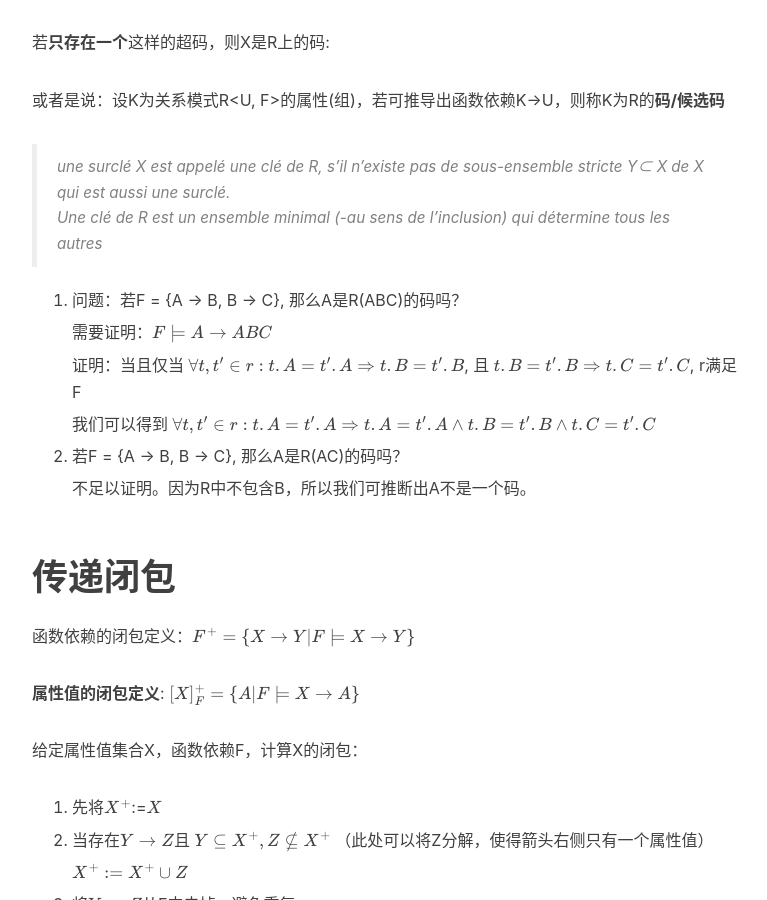
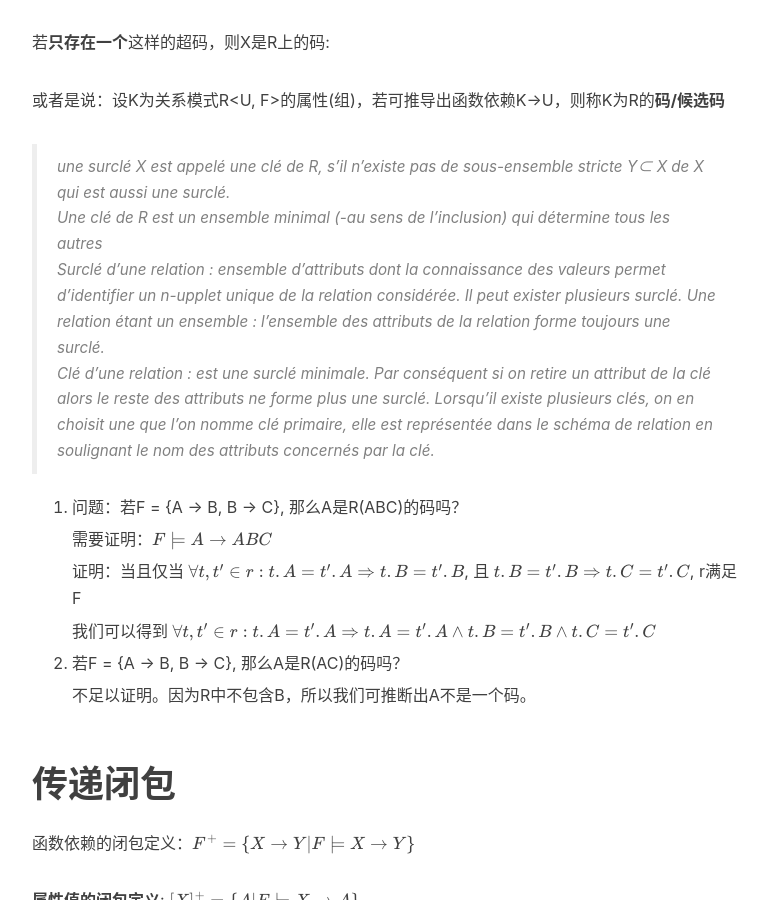
Before and after one commit to valeeraZ/valeeraZ.github.io, a Jekyll site: the page built from _posts/2019-12-10-functional-dependency.md, in a window 1280 px wide and 900 px high, scrolled down 4843 px. Shown: the whole window, without its empty margins (233-1000 px from the left). Built offline with Jekyll 4.4.1, drawn with Linux system fonts in a browser that asks for light colours; nearby versions of some CDN libraries; formulas are drawn with MathJax 3; comment, search, counter and statistics services are not loaded; some of the changed text lies outside the part shown.

Commit message:
modification in post

```diff
--- a/_posts/2019-12-10-functional-dependency.md
+++ b/_posts/2019-12-10-functional-dependency.md
@@ -132,6 +132,11 @@
 > une surclé X est appelé une clé de R, s'il n’existe pas de sous-ensemble stricte Y⊂ X de X qui est aussi une surclé.
 >
 > Une clé de R est un ensemble minimal (-au sens de l’inclusion) qui détermine tous les autres
+>
+> Surclé d’une relation : ensemble d’attributs dont la connaissance des valeurs permet d’identifier un n-upplet unique de la relation considérée. Il peut exister plusieurs surclé. Une relation étant un ensemble : l’ensemble des attributs de la relation forme toujours une surclé.
+>
+> Clé d’une relation : est une surclé minimale. Par conséquent si on retire un attribut de la clé alors le reste des attributs ne forme plus une surclé.
+> Lorsqu’il existe plusieurs clés, on en choisit une que l’on nomme clé primaire, elle est représentée dans le schéma de relation en soulignant le nom des attributs concernés par la clé.
 
 1. 问题：若F = {A → B, B → C}, 那么A是R(ABC)的码吗？
 
```
Also changed, not shown: other parts of _posts/2019-12-10-functional-dependency.md (+1 -1 lines), _posts/2019-12-12-Normal-Form.md (+2 -2 lines).
